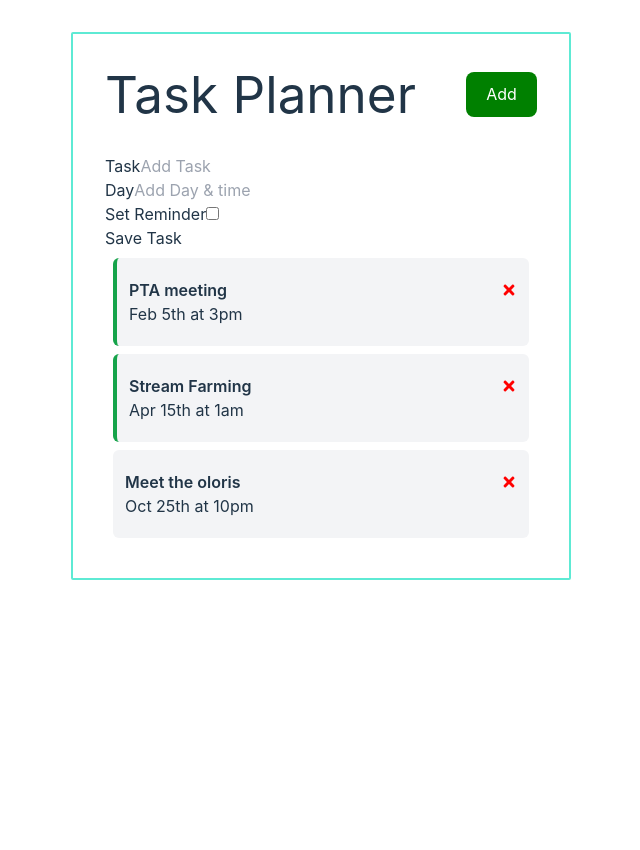
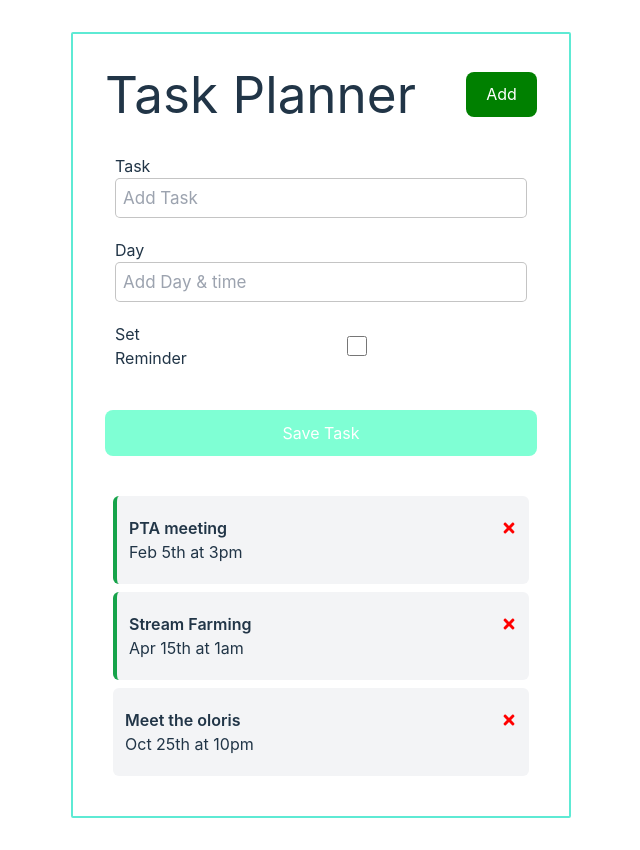
Before and after one commit to Sochuks/react-task-planner, a React (Vite) app: page / in a window 1280 px wide. Shown: the whole page, without its empty margins (319-959 px from the left). Before the commit the page ends 800 px from the top, so only its background shows below. Built offline with nearby package versions, Linux system fonts and the light colour scheme.

Commit message:
Modified style for form and form elements using css and tailwind

```diff
--- a/src/components/AddTask.jsx
+++ b/src/components/AddTask.jsx
@@ -1,23 +1,23 @@
 const AddTask = () => {
   return (
     // Add Task Form
-    <form>
+    <form className="mb-10">
         <div className="form-control">
             <label>Task</label>
-            <input type="text" placeholder="Add Task" />
+            <input type="text" placeholder="Add Task" className="h-10" />
         </div>
 
         <div className="form-control">
             <label>Day</label>
-            <input type="text" placeholder="Add Day & time" />
+            <input type="text" placeholder="Add Day & time" className="h-10" />
         </div>
 
-        <div className="form-control">
-            <label>Set Reminder</label>
-            <input type="checkbox" />
+        <div className="form-control flex items-center justify-between">
+            <label className="flex-1">Set Reminder</label>
+            <input type="checkbox" className="flex-2 h-5" />
         </div>
 
-        <input type="submit" value="Save Task" />
+        <input className="w-full mx-auto btn mt-5" type="submit" value="Save Task" />
     </form>
   )
 }
--- a/src/index.css
+++ b/src/index.css
@@ -67,15 +67,42 @@ h1 {
   font-weight: 400;
   font-family: inherit;
   color: #fff;
+  background-color: aquamarine;
   cursor: pointer;
   transition: border-color 0.25s;
 }
 .btn:hover {
   border-color: #646cff;
+  background-color: cadetblue;
+  color: aliceblue;
 }
 .btn:focus,
 .btn:focus-visible {
   outline: 4px auto -webkit-focus-ring-color;
+}
+
+.btn:active{
+  transform: scale(0.98);
+}
+
+.form-control{
+  margin: 20px 10px;
+}
+
+.form-control label{
+  display: block;
+}
+
+.form-control input{
+  width: 100%;
+  padding: 3px 7px;
+  font-size: 17px;
+  border: 1px solid #24242444;
+  border-radius: 5px;
+}
+
+.form-control checkbox{
+
 }
 
 @media (prefers-color-scheme: light) {
```
